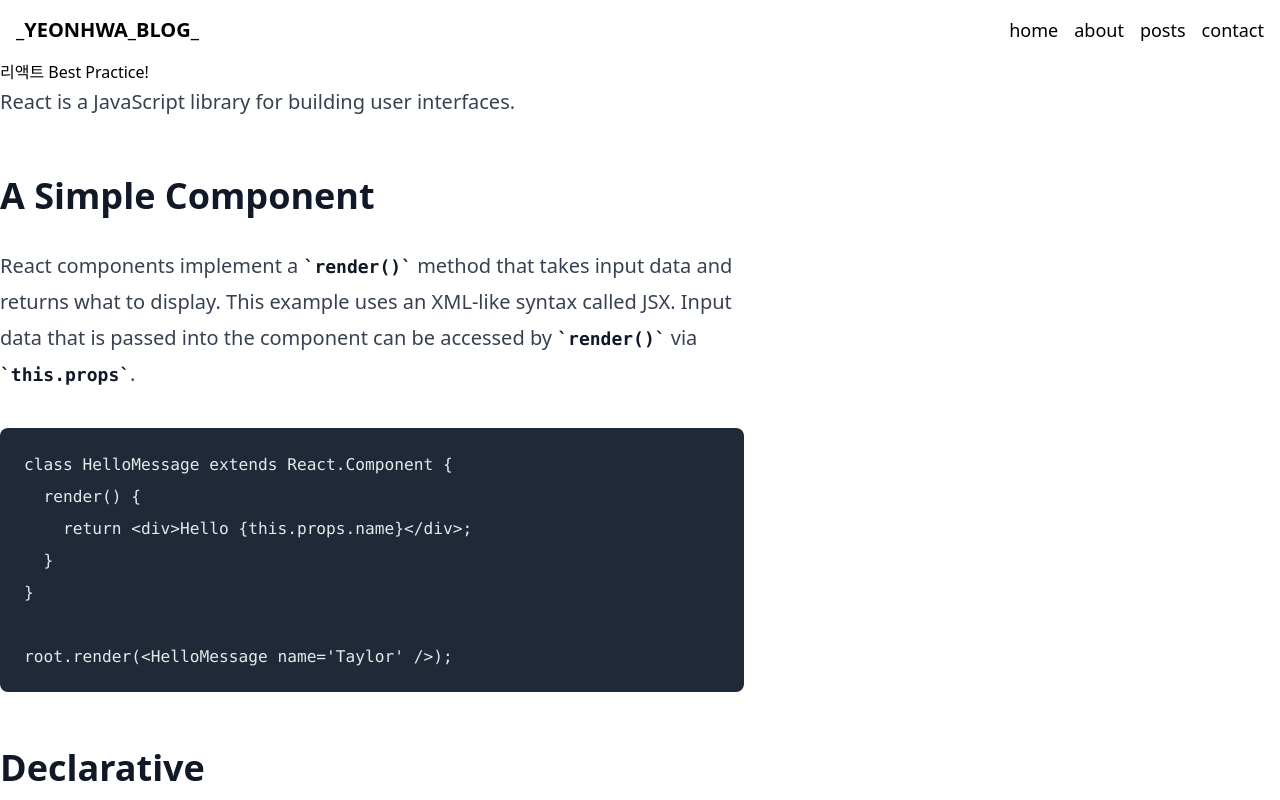
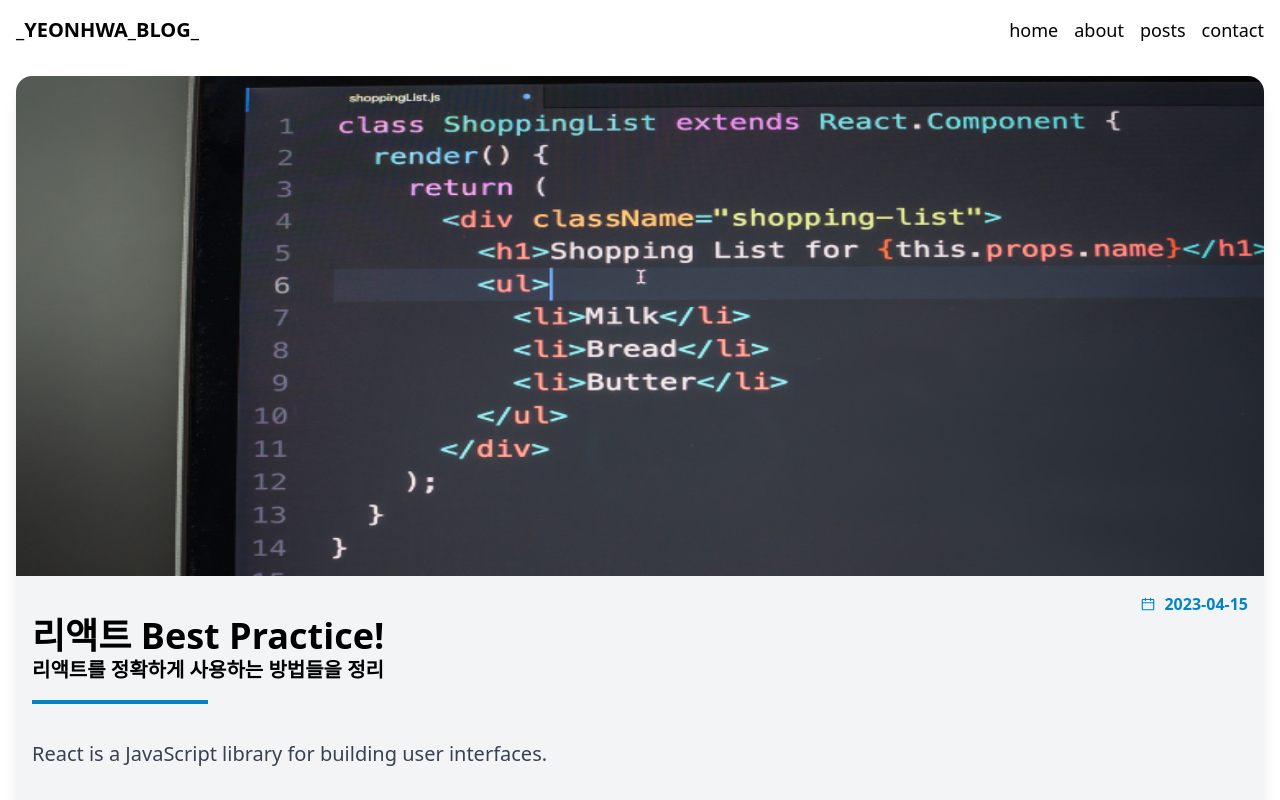
Before and after one commit to yeonhwakim/next-blog, a Next.js app: page /posts/best-react-practices in a window 1280 px wide. Built offline with nearby package versions, Linux system fonts and the light colour scheme.

Commit message:
style: Style css post deatil page using tailwind.

```diff
--- a/src/app/posts/[slug]/page.tsx
+++ b/src/app/posts/[slug]/page.tsx
@@ -1,5 +1,7 @@
 import MarkdownViewer from "@/components/MarkdownViewer";
 import { getDetailPosts, getPosts } from "@/service/posts";
+import Image from "next/image";
+import { AiOutlineCalendar } from "react-icons/ai";
 
 type Props = {
   params: {
@@ -8,12 +10,29 @@
 };
 
 export default async function PostDetail({ params: { slug } }: Props) {
-  const { title, content } = await getDetailPosts(slug);
+  const { title, content, path, description, date } = await getDetailPosts(
+    slug
+  );
 
   return (
-    <section>
-      <p>{title}</p>
-      <MarkdownViewer content={content} />
-    </section>
+    <article className="rounded-2xl overflow-hidden bg-gray-100 shadow-lg m-4">
+      <Image
+        className="w-full h-1/5 max-h-[500px]"
+        src={`/images/posts/${path}.png`}
+        alt={title}
+        width={760}
+        height={420}
+      />
+      <section className="flex flex-col p-4">
+        <div className="flex items-center self-end text-sky-600">
+          <AiOutlineCalendar />
+          <p className="font-semibold ml-2">{date.toString()}</p>
+        </div>
+        <h1 className="text-4xl font-bold">{title}</h1>
+        <p className="text-xl font-bold">{description}</p>
+        <div className="w-44 border-2 border-sky-600 mt-4 mb-8"></div>
+        <MarkdownViewer content={content} />
+      </section>
+    </article>
   );
 }
```
